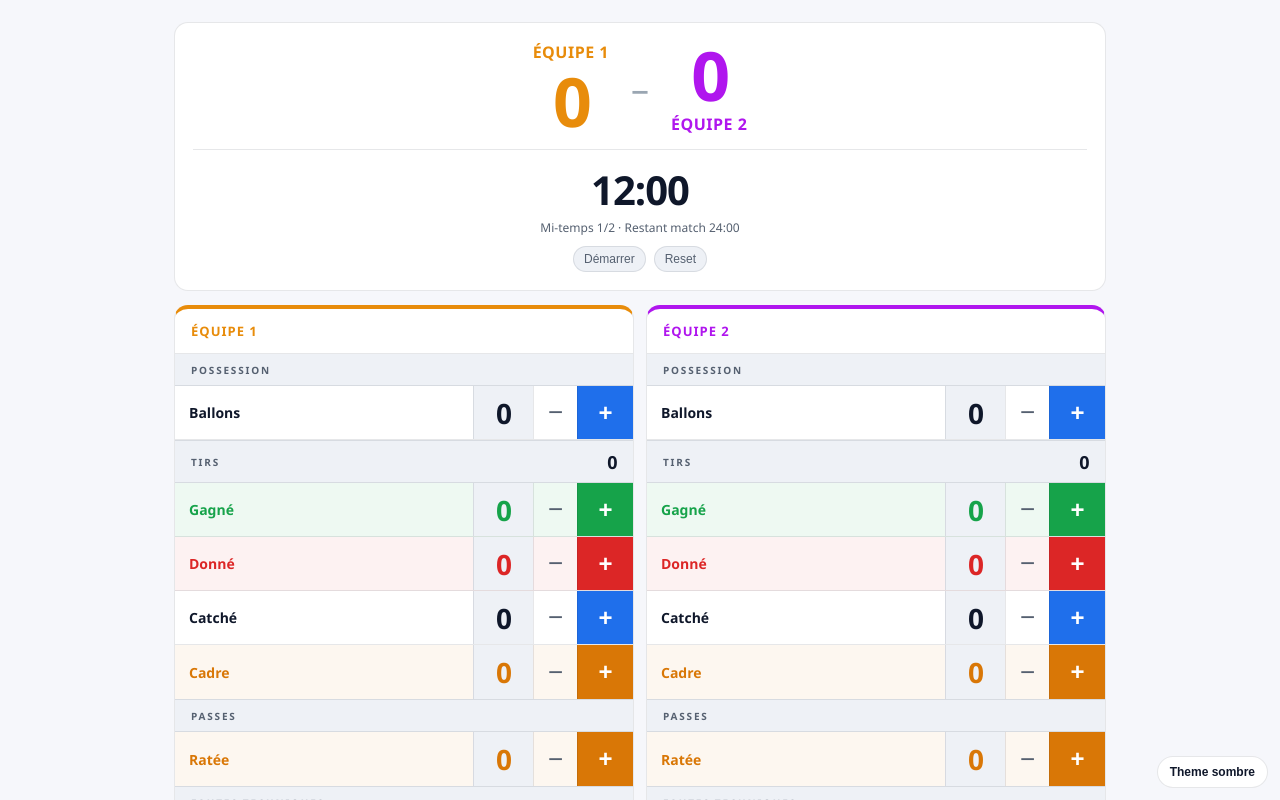
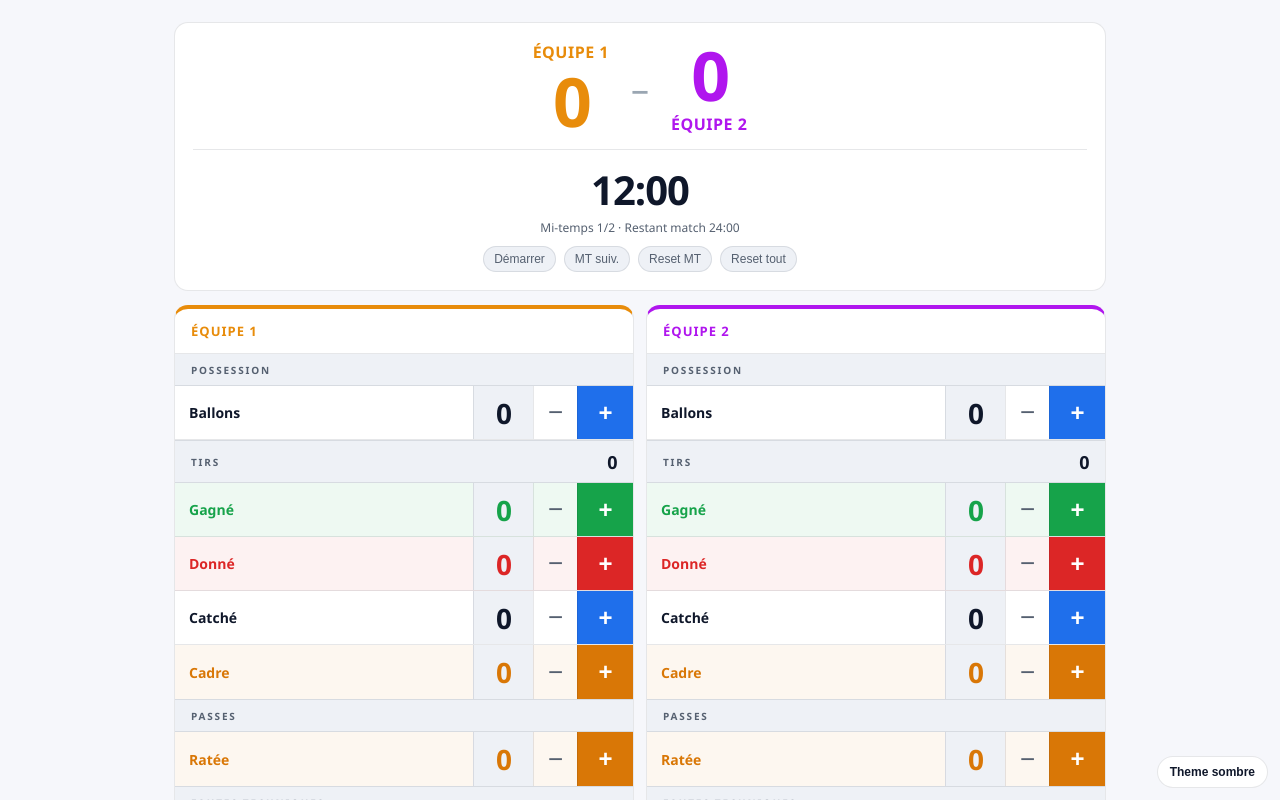
Before and after one commit to aurelien-loyer-dev/tchouk-stat, a React (Vite) app: page / in a window 1280 px wide. Both pictures are taken after a click on the button "Commencer". Shown: the top 800 px of the page. Built offline with nearby package versions, Linux system fonts and the light colour scheme; no server answers; the database is empty.

Commit message:
feat: add functionality to skip to next half and reset timers in match screens

```diff
--- a/src/screens/Match.jsx
+++ b/src/screens/Match.jsx
@@ -163,7 +163,18 @@ export default function Match({ teams, numTeams, onAdj, onEnd, settings }) {
   const remainingHalfSec = Math.max(0, totalHalfSec - elapsedInHalf)
   const remainingMatchSec = Math.max(0, totalMatchSec - elapsedSec)
 
-  function resetClock() {
+  function handleSkipHalf() {
+    if (currentHalf >= halfCount) return
+    setRunning(false)
+    setElapsedSec(currentHalf * totalHalfSec)
+  }
+
+  function handleResetCurrentHalf() {
+    setRunning(false)
+    setElapsedSec((currentHalf - 1) * totalHalfSec)
+  }
+
+  function handleResetAll() {
     setRunning(false)
     setElapsedSec(0)
   }
@@ -205,7 +216,17 @@ export default function Match({ teams, numTeams, onAdj, onEnd, settings }) {
             <button className="btn-mini" onClick={() => setRunning(v => !v)}>
               {running ? 'Pause' : elapsedSec > 0 ? 'Reprendre' : 'Démarrer'}
             </button>
-            <button className="btn-mini" onClick={resetClock}>Reset</button>
+            {currentHalf < halfCount && (
+              <button className="btn-mini" onClick={handleSkipHalf} title="Passer à la mi-temps suivante">
+                MT suiv.
+              </button>
+            )}
+            <button className="btn-mini" onClick={handleResetCurrentHalf} title="Remet le chrono de cette mi-temps à zéro">
+              Reset MT
+            </button>
+            <button className="btn-mini" onClick={handleResetAll} title="Remet le chrono complet à zéro">
+              Reset tout
+            </button>
           </div>
         </div>
       </div>
--- a/src/screens/PlayerMatch.jsx
+++ b/src/screens/PlayerMatch.jsx
@@ -107,6 +107,22 @@ export default function PlayerMatch({ teams, players, numTeams, onPlayerAdj, onE
     onPlayerAdj(player.id, selectedStat, d)
   }
 
+  function handleSkipHalf() {
+    if (currentHalf >= halfCount) return
+    setRunning(false)
+    setElapsedSec(currentHalf * totalHalfSec)
+  }
+
+  function handleResetCurrentHalf() {
+    setRunning(false)
+    setElapsedSec((currentHalf - 1) * totalHalfSec)
+  }
+
+  function handleResetAll() {
+    setRunning(false)
+    setElapsedSec(0)
+  }
+
   function handleEnd() {
     if (window.confirm('Terminer le match et voir les statistiques ?')) onEnd()
   }
@@ -144,7 +160,17 @@ export default function PlayerMatch({ teams, players, numTeams, onPlayerAdj, onE
             <button className="btn-mini" onClick={() => setRunning(v => !v)}>
               {running ? 'Pause' : elapsedSec > 0 ? 'Reprendre' : 'Démarrer'}
             </button>
-            <button className="btn-mini" onClick={() => { setRunning(false); setElapsedSec(0) }}>Reset</button>
+            {currentHalf < halfCount && (
+              <button className="btn-mini" onClick={handleSkipHalf} title="Passer à la mi-temps suivante">
+                MT suiv.
+              </button>
+            )}
+            <button className="btn-mini" onClick={handleResetCurrentHalf} title="Remet le chrono de cette mi-temps à zéro">
+              Reset MT
+            </button>
+            <button className="btn-mini" onClick={handleResetAll} title="Remet le chrono complet à zéro">
+              Reset tout
+            </button>
           </div>
         </div>
       </div>
```
